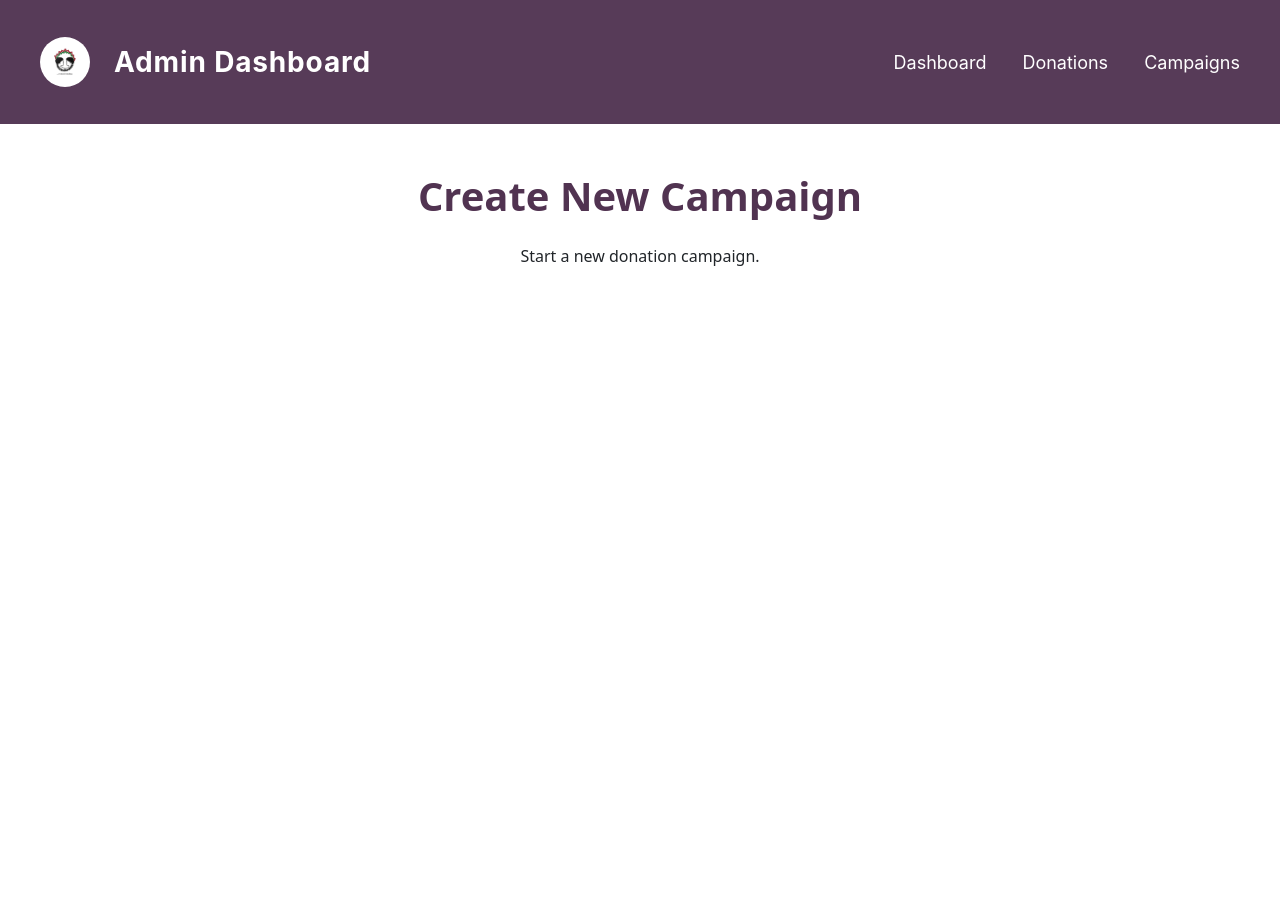
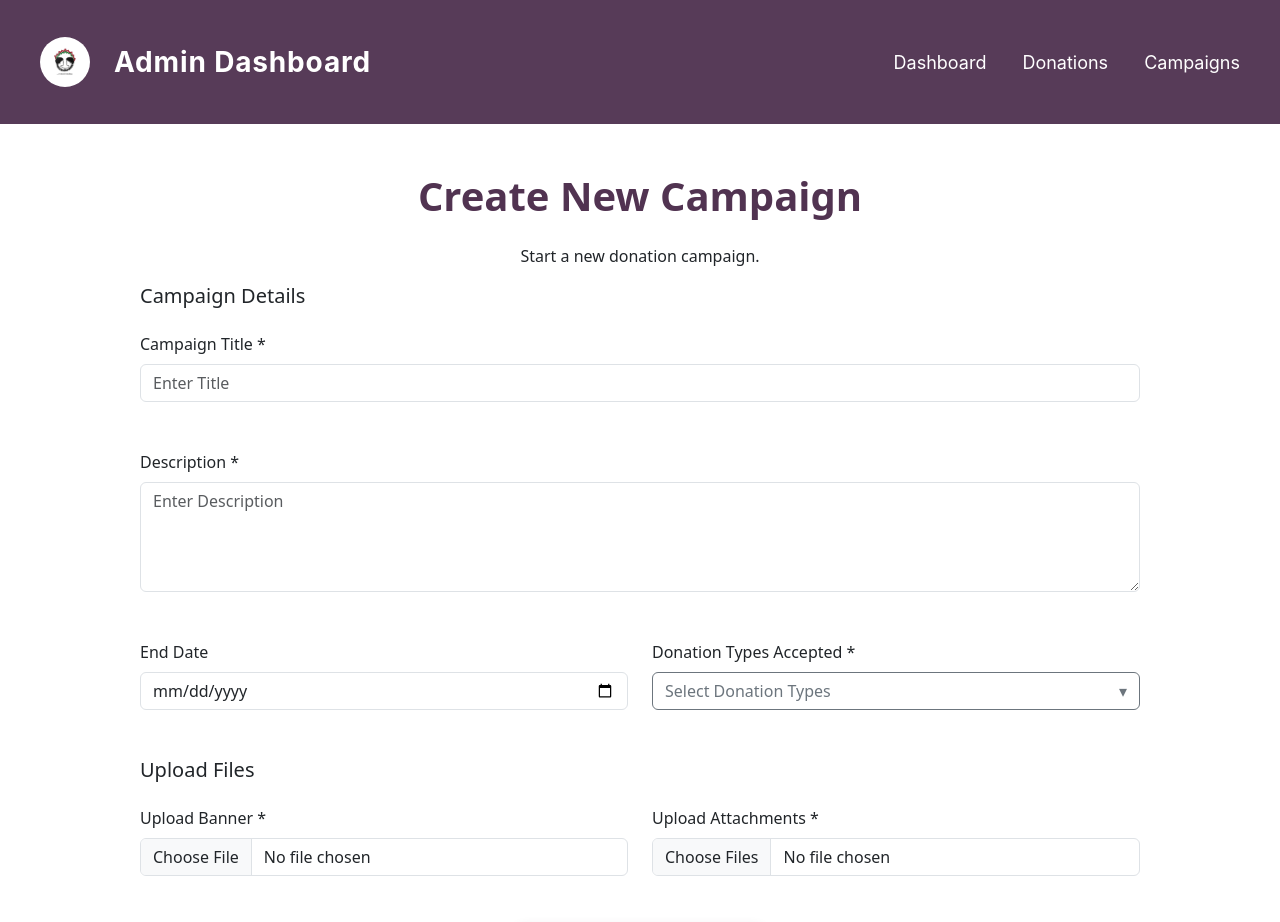
Before and after one commit to ekayake04/donation-management-system, a React (Create React App) app in the folder frontend/: page /admin/campaigns/create in a window 1280 px wide. Shown: the top 922 px of the page. Before the commit the page ends 800 px from the top, so only its background shows below. Built offline with nearby package versions, Linux system fonts and the light colour scheme.

Commit message:
refactor: add input fields

```diff
--- a/frontend/src/components/admin/AdminCampaignsCreate.jsx
+++ b/frontend/src/components/admin/AdminCampaignsCreate.jsx
@@ -1,16 +1,194 @@
-import React from 'react';
+import React, { useState } from 'react';
 import 'bootstrap/dist/css/bootstrap.min.css';
-import AdminNavbar from './AdminNavbar'; // correct path & name
+import AdminNavbar from './AdminNavbar';
 
 function AdminCampaignsCreate() {
+  const [form, setForm] = useState({
+    title: '',
+    description: '',
+    endDate: '',
+    donationTypes: [],
+    banner: null,
+    attachments: [],
+  });
+
+  const [dropdownOpen, setDropdownOpen] = useState(false);
+
+  const donationOptions = [
+    'Cash',
+    'Goods',
+    'Services',
+    'Others',
+  ];
+
+  const handleChange = (e) => {
+    const { name, value, type, files } = e.target;
+    if (type === 'file') {
+      if (name === 'banner') {
+        setForm({ ...form, banner: files[0] });
+      } else if (name === 'attachments') {
+        setForm({ ...form, attachments: Array.from(files) });
+      }
+    } else if (type === 'checkbox') {
+      const updatedTypes = form.donationTypes.includes(value)
+        ? form.donationTypes.filter((t) => t !== value)
+        : [...form.donationTypes, value];
+      setForm({ ...form, donationTypes: updatedTypes });
+    } else {
+      setForm({ ...form, [name]: value });
+    }
+  };
+
+  const handleSubmit = (e) => {
+    e.preventDefault();
+    // Handle form submission logic here
+    console.log(form);
+  };
+
   return (
     <>
-      <AdminNavbar /> {/* Navbar at the top */}
-      <div className="container py-5 text-center">
-        <h1 className="mb-4" style={{ color: "#513351", fontWeight: "bold" }}>
+      <AdminNavbar />
+      <div className="container py-5">
+        <h1 className="mb-4 text-center" style={{ color: "#513351", fontWeight: "bold" }}>
           Create New Campaign
         </h1>
-        <p>Start a new donation campaign.</p>
+        <p className="text-center">Start a new donation campaign.</p>
+        <form onSubmit={handleSubmit} className="mx-auto" style={{ maxWidth: '1000px' }}>
+          <div className="mb-4 d-flex flex-column align-items-center">
+            <h5 className="mb-4 w-100">Campaign Details</h5>
+            <label className="form-label w-100 mb-2" htmlFor="title">Campaign Title *</label>
+            <input
+              type="text"
+              className="form-control mb-4"
+              id="title"
+              name="title"
+              value={form.title}
+              label="Campaign Title"
+              placeholder="Enter Title"
+              onChange={handleChange}
+              required
+              style={{ width: '100%' }}
+            />
+          </div>
+          <div className="mb-4 d-flex flex-column align-items-center">
+            <label className="form-label w-100 mb-2" htmlFor="description">Description *</label>
+            <textarea
+              className="form-control mb-4"
+              id="description"
+              name="description"
+              rows={4}
+              value={form.description}
+              label="Campaign description"
+              placeholder="Enter Description"
+              onChange={handleChange}
+              required
+              style={{ width: '100%' }}
+            />
+          </div>
+          <div className="mb-4 d-flex flex-row justify-content-between" style={{ gap: '24px' }}>
+            <div style={{ flex: 1 }}>
+              <label className="form-label mb-2" htmlFor="endDate">End Date</label>
+              <input
+                type="date"
+                className="form-control mb-4"
+                id="endDate"
+                name="endDate"
+                value={form.endDate}
+                onChange={handleChange}
+                required
+                style={{ width: '100%' }}
+              />
+            </div>
+            <div style={{ flex: 1, position: 'relative' }}>
+              <label className="form-label mb-2">Donation Types Accepted *</label>
+              <div>
+                <button
+                  type="button"
+                  className="btn btn-outline-secondary w-100 mb-4"
+                  onClick={() => setDropdownOpen(!dropdownOpen)}
+                  style={{ textAlign: 'left' }}
+                >
+                  {form.donationTypes.length > 0
+                    ? form.donationTypes.join(', ')
+                    : 'Select Donation Types'}
+                  <span style={{ float: 'right' }}>&#9662;</span>
+                </button>
+                {dropdownOpen && (
+                  <div
+                    className="border rounded bg-white shadow-sm position-absolute"
+                    style={{
+                      zIndex: 10,
+                      width: '100%',
+                      left: 0,
+                      top: '100%',
+                      padding: '10px',
+                    }}
+                  >
+                    {donationOptions.map((type) => (
+                      <div className="form-check" key={type}>
+                        <input
+                          className="form-check-input"
+                          type="checkbox"
+                          id={`donation-${type}`}
+                          name="donationTypes"
+                          value={type}
+                          checked={form.donationTypes.includes(type)}
+                          onChange={handleChange}
+                        />
+                        <label className="form-check-label" htmlFor={`donation-${type}`}>
+                          {type}
+                        </label>
+                      </div>
+                    ))}
+                  </div>
+                )}
+              </div>
+            </div>
+          </div>
+          <div className="mb-4">
+            <h5 className="mb-4">Upload Files</h5>
+            <div className="d-flex flex-row" style={{ gap: '24px' }}>
+              <div style={{ flex: 1 }}>
+                <label className="form-label mb-2" htmlFor="banner">Upload Banner *</label>
+                <input
+                  type="file"
+                  className="form-control mb-4"
+                  id="banner"
+                  name="banner"
+                  accept="image/*"
+                  onChange={handleChange}
+                />
+              </div>
+              <div style={{ flex: 1 }}>
+                <label className="form-label mb-2" htmlFor="attachments">Upload Attachments *</label>
+                <input
+                  type="file"
+                  className="form-control mb-4"
+                  id="attachments"
+                  name="attachments"
+                  multiple
+                  onChange={handleChange}
+                />
+              </div>
+            </div>
+          </div>
+          <button
+            type="submit"
+            className="btn"
+            style={{
+              borderRadius: '12px',
+              backgroundColor: "#513351",
+              color: "#fff",
+              fontWeight: 'bold',
+              width: '25%',
+              margin: '0 auto',
+              display: 'block',
+              boxShadow: '0 4px 12px rgba(81,51,81,0.2)',
+            }}
+          >
+            Create Campaign
+          </button>
+        </form>
       </div>
     </>
   );
```
